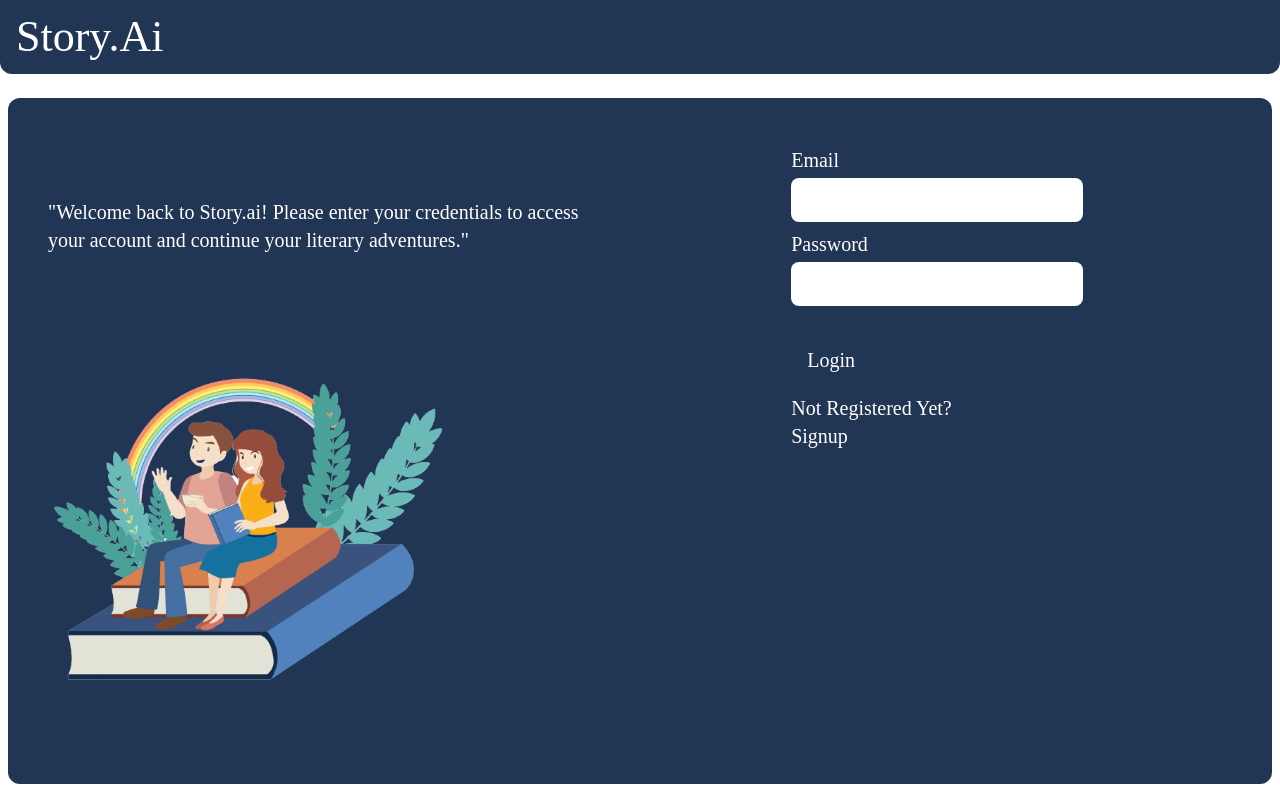
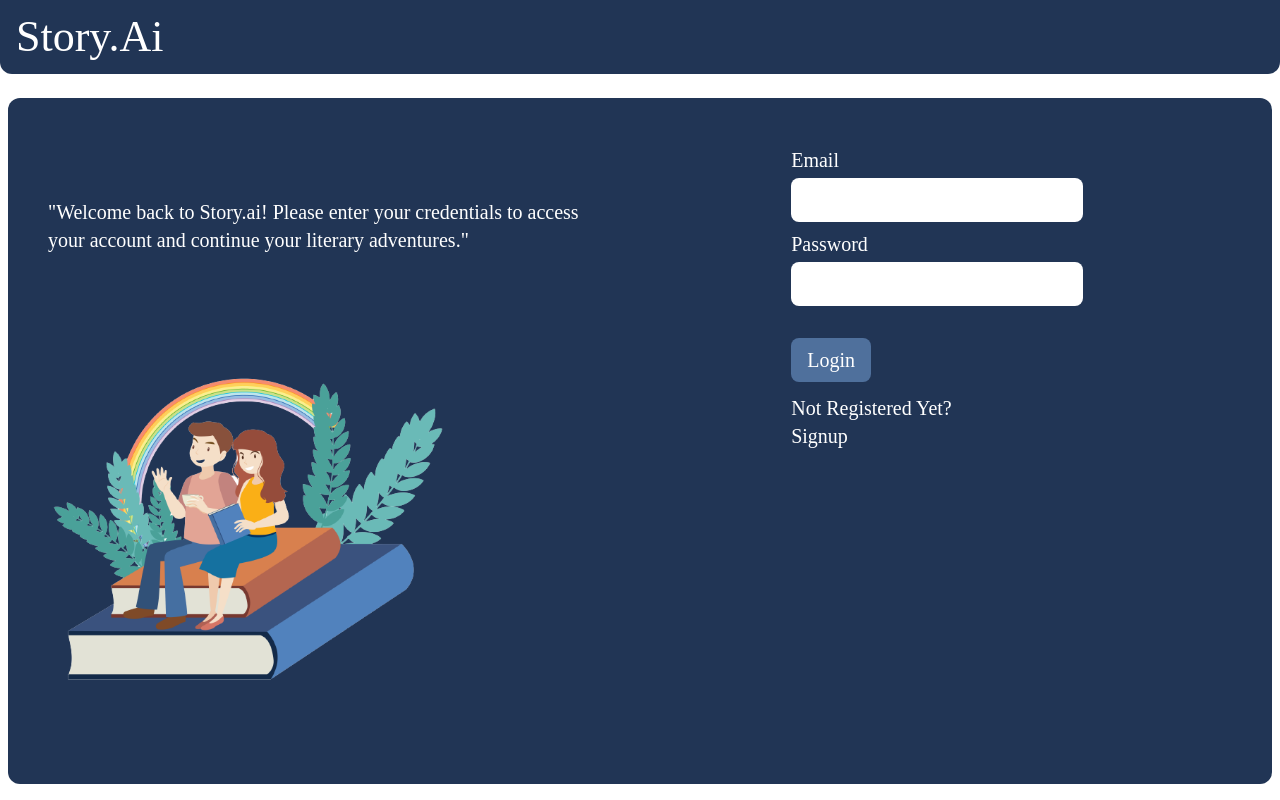
Before and after one commit to yadavhrsit/AI_Story_Generator, a React (Create React App) app in the folder frontend/: page /login in a window 1280 px wide. Built offline with nearby package versions, Linux system fonts and the light colour scheme.

Commit message:
secondary color fixed

```diff
--- a/frontend/src/pages/LoginPage.jsx
+++ b/frontend/src/pages/LoginPage.jsx
@@ -151,7 +151,7 @@ function LoginPage() {
             </div>
             <button
               type="submit"
-              className={`bg-[${secondary}] mt-8 px-4 py-2 rounded-lg`}
+              className={`bg-[#4F709C] mt-8 px-4 py-2 rounded-lg`}
             >
               {mutation.isPending ? <ScaleLoader color="#ffffff" /> : "Login"}
             </button>
--- a/frontend/src/pages/StoriesPage.jsx
+++ b/frontend/src/pages/StoriesPage.jsx
@@ -82,7 +82,7 @@ function StoriesPage() {
       >
         <p className="text-[26px] sm:text-4xl">Stories</p>
         <div className="flex gap-2 sm:gap-6 md:gap-12 sm:text-lg md:text-2xl md:tracking-wider font-[magra] uppercase font-semibold">
-          <p className={`py-2 px-3 bg-[${secondary}] rounded-md`}>
+          <p className={`py-2 px-3 bg-[#4F709C] rounded-md`}>
             <Link to={"/home/mystories"}>My Stories</Link>
           </p>
           <p className={`py-2 px-3 bg-[${secondary}] rounded-md`}>
```
